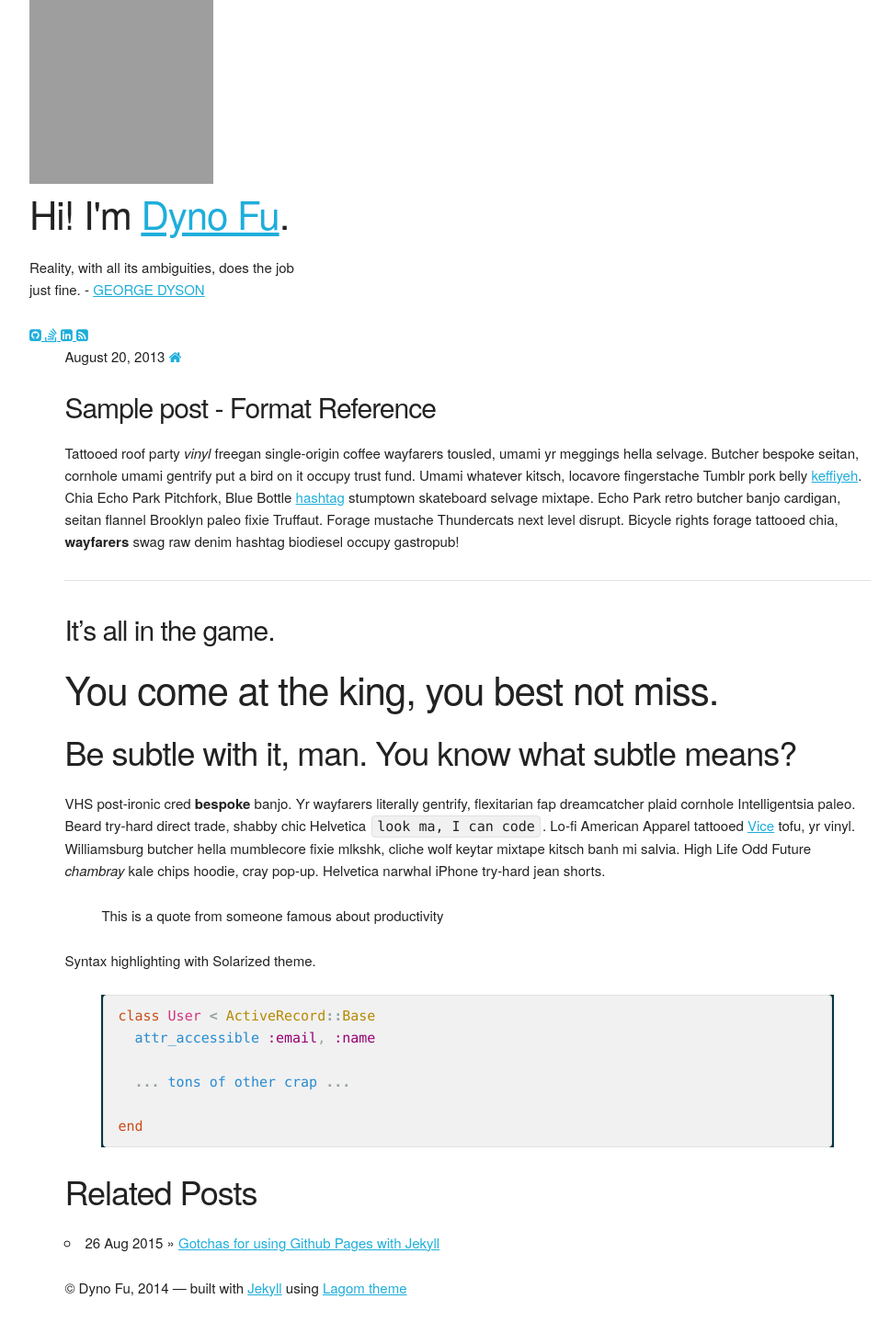
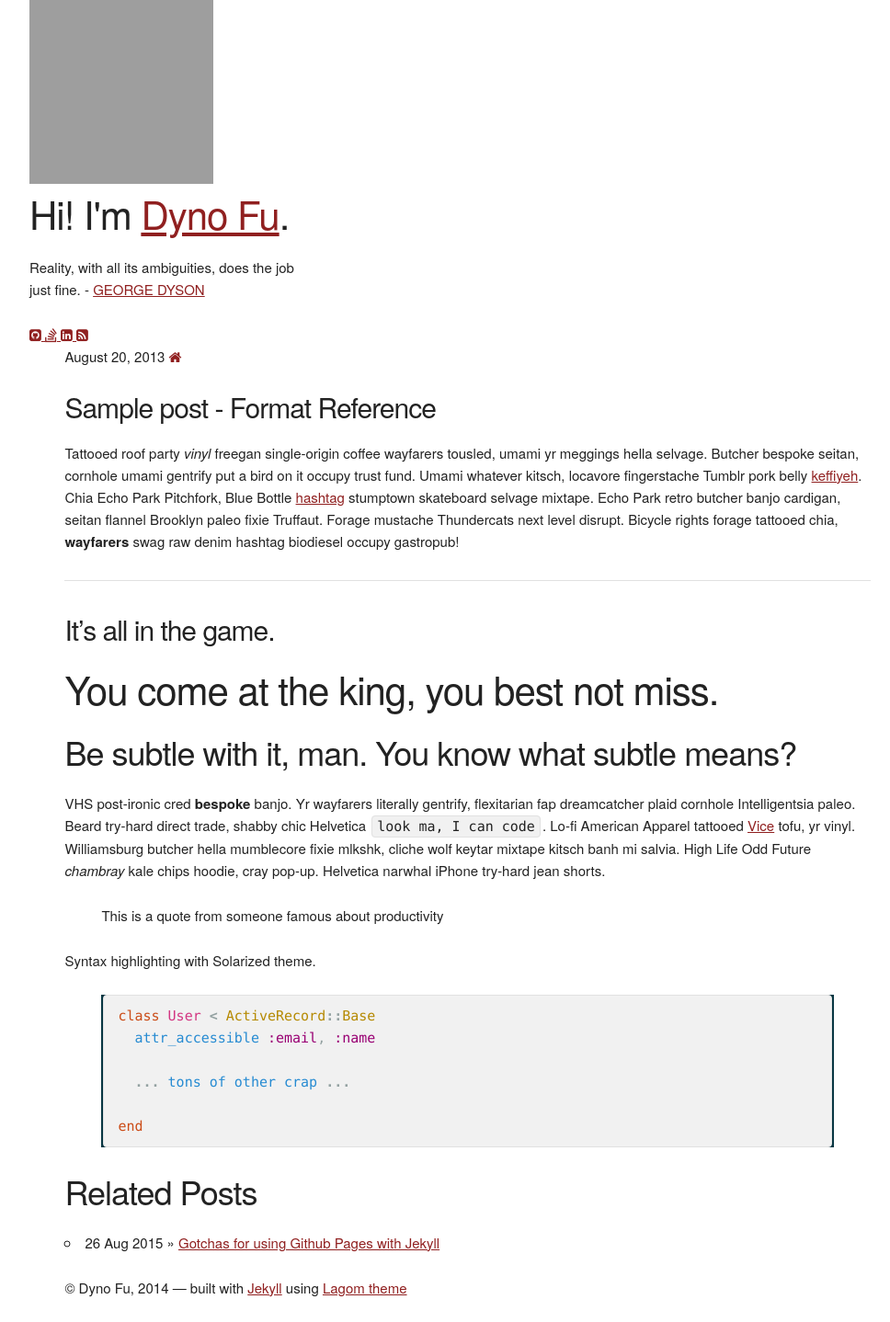
Before and after one commit to dyno/dyno.github.io, a Jekyll site: the page built from _posts/2013-08-20-sample-post.md, in a window 1280 px wide. Shown: the whole page at 92% size, without its empty margins (128-1096 px from the left). Built offline with Jekyll 4.4.1, drawn with Linux system fonts in a browser that asks for light colours; nearby versions of some CDN libraries; Markdown is read by kramdown in place of the engine named in the settings; grey boxes are pictures that could not be loaded.

Commit message:
untouch skeleton.css

```diff
--- a/_includes/css/skeleton.css
+++ b/_includes/css/skeleton.css
@@ -158,9 +158,9 @@ p {
 /* Links
 –––––––––––––––––––––––––––––––––––––––––––––––––– */
 a {
-  color: #1EAEDB; }
+  color: #902020; }
 a:hover {
-  color: #0FA0CE; }
+  color: #ff2020; }
 
 
 /* Buttons
```
